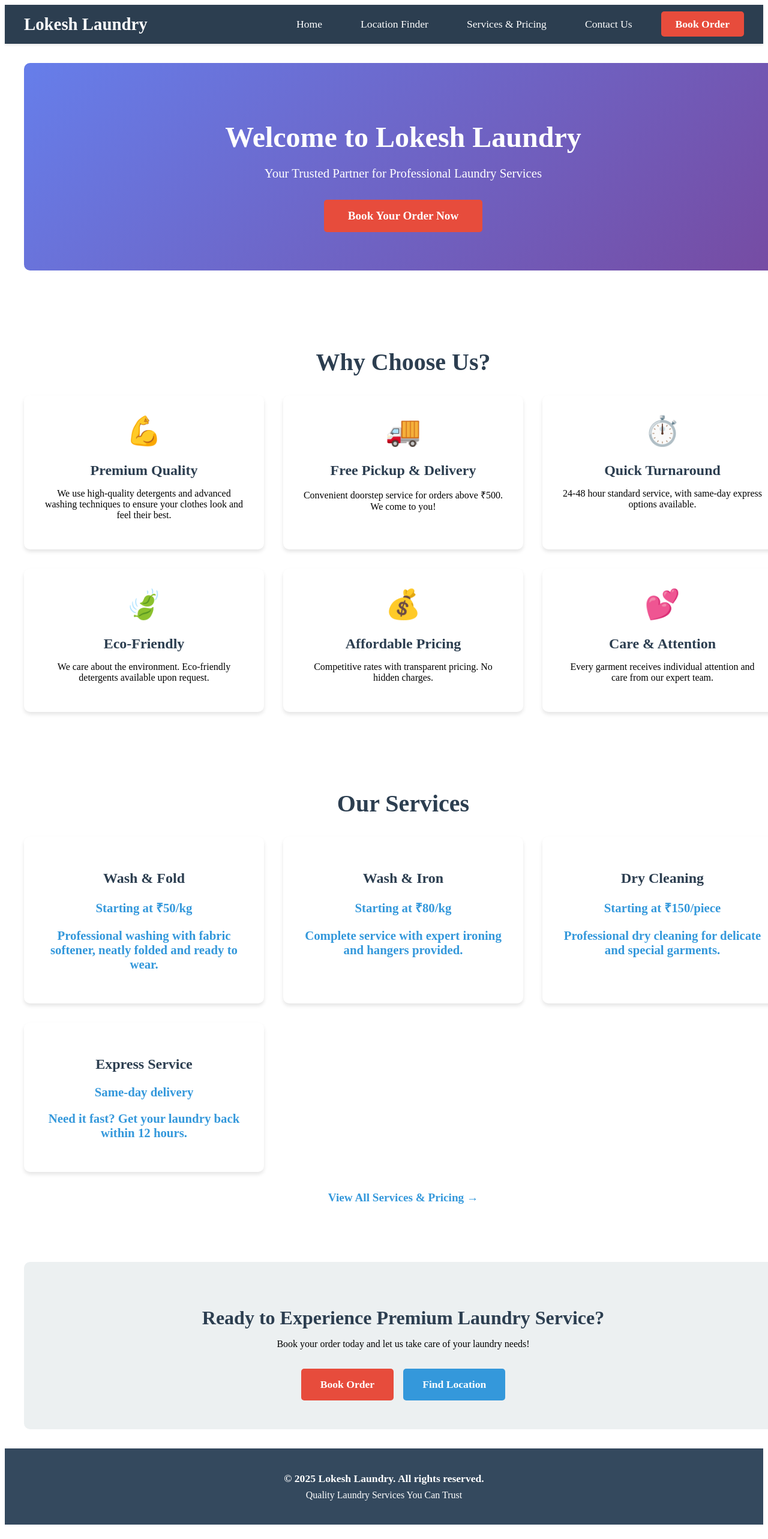
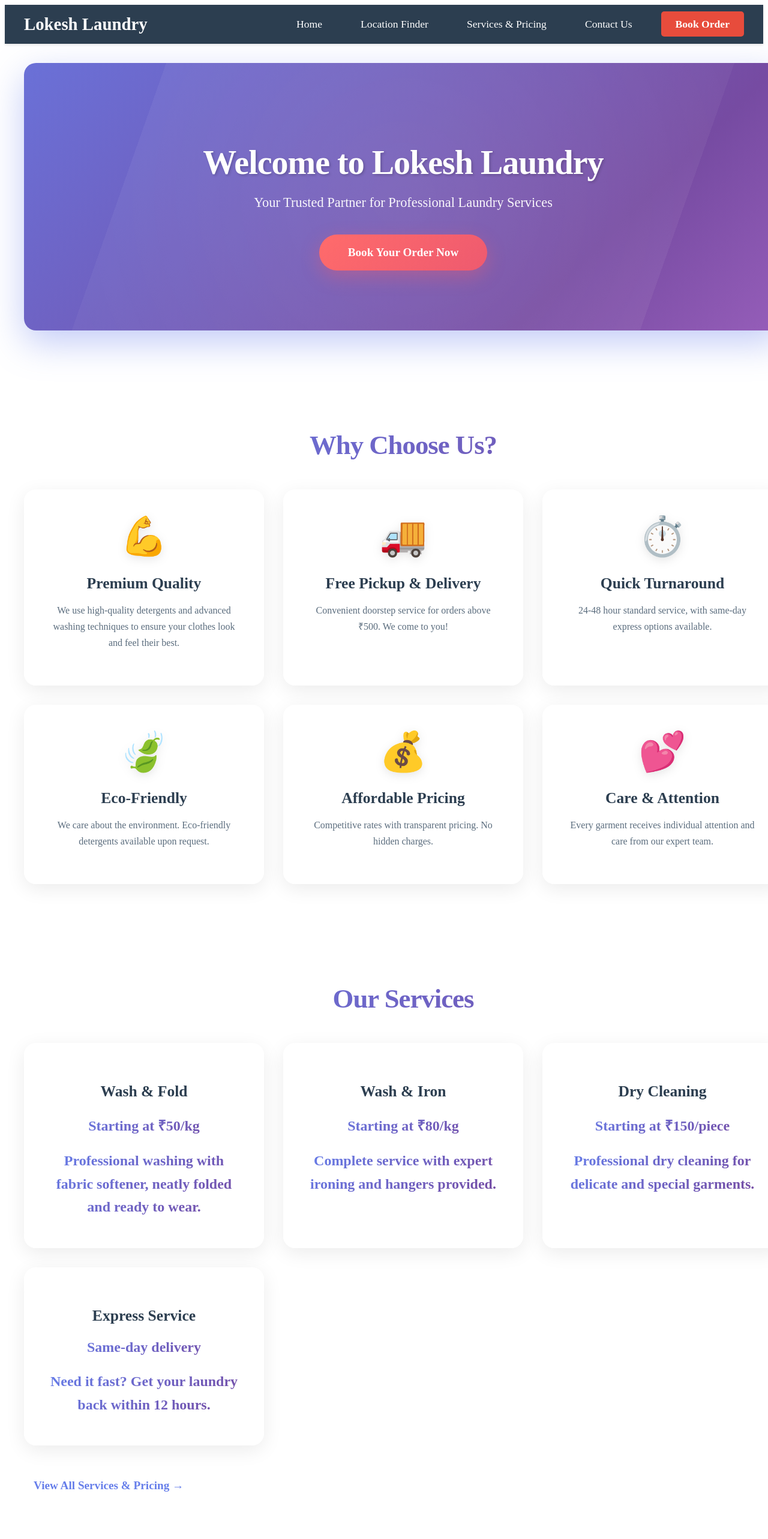
Before and after one commit to hrushikesh2k1/lokesh-laundry, a Next.js app: page / in a window 1280 px wide. Shown: the top 2566 px of the page at 60% size. Built offline with nearby package versions, Linux system fonts and the light colour scheme.

Commit message:
Revamp home page styles with modern design
Updated styles for the home page with modern design elements, including animated gradients and responsive adjustments.

```diff
--- a/styles/Home.module.css
+++ b/styles/Home.module.css
@@ -1,26 +1,401 @@
-/* Home Page Styles - Import from AllPages.module.css */
-/* These styles match the classes in AllPages.module.css */
+/* Modern & Trendy Home Page Styles */
 
-.hero { background: linear-gradient(135deg, #667eea 0%, #764ba2 100%); color: white; padding: 4rem 2rem; text-align: center; border-radius: 10px; margin-bottom: 3rem; }
-.heroTitle { font-size: 3rem; margin-bottom: 1rem; font-weight: bold; }
-.heroSubtitle { font-size: 1.3rem; margin-bottom: 2rem; }
-.ctaButton { background-color: #e74c3c; color: white; padding: 1rem 2.5rem; border-radius: 5px; text-decoration: none; font-size: 1.2rem; font-weight: bold; display: inline-block; transition: all 0.3s; }
-.ctaButton:hover { background-color: #c0392b; transform: translateY(-2px); box-shadow: 0 5px 15px rgba(0,0,0,0.3); }
-.features, .services { padding: 3rem 0; }
-.features h2, .services h2 { text-align: center; font-size: 2.5rem; color: #2c3e50; margin-bottom: 2rem; }
-.featuresGrid, .servicesGrid { display: grid; grid-template-columns: repeat(auto-fit, minmax(300px, 1fr)); gap: 2rem; margin-top: 2rem; }
-.featureCard, .serviceCard { background: white; padding: 2rem; border-radius: 10px; box-shadow: 0 4px 6px rgba(0,0,0,0.1); text-align: center; transition: transform 0.3s; }
-.featureCard:hover, .serviceCard:hover { transform: translateY(-5px); box-shadow: 0 8px 12px rgba(0,0,0,0.15); }
-.featureIcon { font-size: 3rem; display: block; margin-bottom: 1rem; }
-.featureCard h3, .serviceCard h3 { color: #2c3e50; margin-bottom: 1rem; font-size: 1.5rem; }
-.serviceCard p { color: #3498db; font-weight: bold; font-size: 1.3rem; }
-.serviceDesc { color: #7f8c8d; font-size: 1rem; font-weight: normal; }
-.viewMoreLink { display: block; text-align: center; margin-top: 2rem; color: #3498db; font-size: 1.2rem; text-decoration: none; font-weight: bold; }
-.cta { background-color: #ecf0f1; padding: 3rem; text-align: center; border-radius: 10px; margin-top: 3rem; }
-.cta h2 { font-size: 2rem; color: #2c3e50; margin-bottom: 1rem; }
-.ctaButtons { display: flex; gap: 1rem; justify-content: center; margin-top: 2rem; }
-.primaryButton, .secondaryButton { padding: 1rem 2rem; border-radius: 5px; text-decoration: none; font-weight: bold; font-size: 1.1rem; transition: all 0.3s; }
-.primaryButton { background-color: #e74c3c; color: white; }
-.primaryButton:hover { background-color: #c0392b; }
-.secondaryButton { background-color: #3498db; color: white; }
-.secondaryButton:hover { background-color: #2980b9; }
+/* Hero Section with Animated Gradient */
+.hero {
+  background: linear-gradient(135deg, #667eea 0%, #764ba2 50%, #f093fb 100%);
+  background-size: 200% 200%;
+  animation: gradientShift 8s ease infinite;
+  color: white;
+  padding: 6rem 2rem;
+  text-align: center;
+  border-radius: 20px;
+  margin-bottom: 4rem;
+  position: relative;
+  overflow: hidden;
+  box-shadow: 0 20px 60px rgba(102, 126, 234, 0.4);
+}
+
+.hero::before {
+  content: '';
+  position: absolute;
+  top: -50%;
+  left: -50%;
+  width: 200%;
+  height: 200%;
+  background: radial-gradient(circle, rgba(255,255,255,0.1) 0%, transparent 70%);
+  animation: rotate 20s linear infinite;
+}
+
+@keyframes gradientShift {
+  0% { background-position: 0% 50%; }
+  50% { background-position: 100% 50%; }
+  100% { background-position: 0% 50%; }
+}
+
+@keyframes rotate {
+  from { transform: rotate(0deg); }
+  to { transform: rotate(360deg); }
+}
+
+.heroTitle {
+  font-size: 3.5rem;
+  margin-bottom: 1rem;
+  font-weight: 800;
+  position: relative;
+  z-index: 1;
+  text-shadow: 2px 2px 4px rgba(0,0,0,0.2);
+  letter-spacing: -1px;
+  animation: fadeInUp 0.8s ease-out;
+}
+
+.heroSubtitle {
+  font-size: 1.4rem;
+  margin-bottom: 2.5rem;
+  position: relative;
+  z-index: 1;
+  opacity: 0.95;
+  font-weight: 300;
+  animation: fadeInUp 1s ease-out;
+}
+
+@keyframes fadeInUp {
+  from {
+    opacity: 0;
+    transform: translateY(30px);
+  }
+  to {
+    opacity: 1;
+    transform: translateY(0);
+  }
+}
+
+.ctaButton {
+  background: linear-gradient(135deg, #ff6b6b 0%, #ee5a6f 100%);
+  color: white;
+  padding: 1.2rem 3rem;
+  border-radius: 50px;
+  text-decoration: none;
+  font-size: 1.2rem;
+  font-weight: 700;
+  display: inline-block;
+  position: relative;
+  z-index: 1;
+  transition: all 0.4s cubic-bezier(0.175, 0.885, 0.32, 1.275);
+  box-shadow: 0 10px 30px rgba(238, 90, 111, 0.4);
+  animation: fadeInUp 1.2s ease-out;
+  overflow: hidden;
+}
+
+.ctaButton::before {
+  content: '';
+  position: absolute;
+  top: 0;
+  left: -100%;
+  width: 100%;
+  height: 100%;
+  background: linear-gradient(90deg, transparent, rgba(255,255,255,0.3), transparent);
+  transition: left 0.5s;
+}
+
+.ctaButton:hover::before {
+  left: 100%;
+}
+
+.ctaButton:hover {
+  transform: translateY(-3px) scale(1.05);
+  box-shadow: 0 15px 40px rgba(238, 90, 111, 0.5);
+}
+
+/* Features Section */
+.features, .services {
+  padding: 4rem 0;
+}
+
+.features h2, .services h2 {
+  text-align: center;
+  font-size: 2.8rem;
+  background: linear-gradient(135deg, #667eea 0%, #764ba2 100%);
+  -webkit-background-clip: text;
+  -webkit-text-fill-color: transparent;
+  background-clip: text;
+  margin-bottom: 3rem;
+  font-weight: 800;
+  letter-spacing: -1px;
+}
+
+.featuresGrid, .servicesGrid {
+  display: grid;
+  grid-template-columns: repeat(auto-fit, minmax(300px, 1fr));
+  gap: 2rem;
+  margin-top: 2rem;
+}
+
+/* Feature Cards with Glassmorphism */
+.featureCard, .serviceCard {
+  background: rgba(255, 255, 255, 0.9);
+  backdrop-filter: blur(10px);
+  padding: 2.5rem;
+  border-radius: 20px;
+  box-shadow: 0 8px 32px rgba(0,0,0,0.08);
+  text-align: center;
+  transition: all 0.4s cubic-bezier(0.175, 0.885, 0.32, 1.275);
+  border: 1px solid rgba(255,255,255,0.2);
+  position: relative;
+  overflow: hidden;
+}
+
+.featureCard::before, .serviceCard::before {
+  content: '';
+  position: absolute;
+  top: 0;
+  left: -100%;
+  width: 100%;
+  height: 100%;
+  background: linear-gradient(90deg, transparent, rgba(102, 126, 234, 0.1), transparent);
+  transition: left 0.5s;
+}
+
+.featureCard:hover::before, .serviceCard:hover::before {
+  left: 100%;
+}
+
+.featureCard:hover, .serviceCard:hover {
+  transform: translateY(-10px) scale(1.02);
+  box-shadow: 0 20px 50px rgba(102, 126, 234, 0.2);
+  background: rgba(255, 255, 255, 1);
+}
+
+.featureIcon {
+  font-size: 4rem;
+  display: block;
+  margin-bottom: 1.5rem;
+  animation: bounce 2s ease-in-out infinite;
+  filter: drop-shadow(0 4px 8px rgba(0,0,0,0.1));
+}
+
+@keyframes bounce {
+  0%, 100% { transform: translateY(0); }
+  50% { transform: translateY(-10px); }
+}
+
+.featureCard:hover .featureIcon, .serviceCard:hover .featureIcon {
+  animation: none;
+  transform: scale(1.2);
+  transition: transform 0.3s;
+}
+
+.featureCard h3, .serviceCard h3 {
+  color: #2c3e50;
+  margin-bottom: 1rem;
+  font-size: 1.6rem;
+  font-weight: 700;
+}
+
+.featureCard p {
+  color: #5a6c7d;
+  line-height: 1.7;
+  font-size: 1rem;
+}
+
+.serviceCard p {
+  background: linear-gradient(135deg, #667eea 0%, #764ba2 100%);
+  -webkit-background-clip: text;
+  -webkit-text-fill-color: transparent;
+  background-clip: text;
+  font-weight: 800;
+  font-size: 1.5rem;
+  margin-bottom: 0.5rem;
+}
+
+.serviceDesc {
+  color: #7f8c8d;
+  font-size: 1rem;
+  font-weight: normal;
+  line-height: 1.6;
+}
+
+.viewMoreLink {
+  display: inline-block;
+  text-align: center;
+  margin: 3rem auto 0;
+  color: #667eea;
+  font-size: 1.2rem;
+  text-decoration: none;
+  font-weight: 700;
+  position: relative;
+  transition: all 0.3s;
+  padding: 0.5rem 1rem;
+  border-radius: 10px;
+}
+
+.viewMoreLink::after {
+  content: '';
+  position: absolute;
+  bottom: 0;
+  left: 50%;
+  transform: translateX(-50%);
+  width: 0;
+  height: 2px;
+  background: linear-gradient(135deg, #667eea 0%, #764ba2 100%);
+  transition: width 0.3s;
+}
+
+.viewMoreLink:hover {
+  background: rgba(102, 126, 234, 0.05);
+}
+
+.viewMoreLink:hover::after {
+  width: 100%;
+}
+
+/* CTA Section with Modern Design */
+.cta {
+  background: linear-gradient(135deg, #667eea 0%, #764ba2 100%);
+  padding: 4rem 3rem;
+  text-align: center;
+  border-radius: 20px;
+  margin-top: 4rem;
+  box-shadow: 0 20px 60px rgba(102, 126, 234, 0.3);
+  position: relative;
+  overflow: hidden;
+}
+
+.cta::before {
+  content: '';
+  position: absolute;
+  top: -50%;
+  right: -50%;
+  width: 200%;
+  height: 200%;
+  background: radial-gradient(circle, rgba(255,255,255,0.1) 0%, transparent 70%);
+  animation: rotate 15s linear infinite reverse;
+}
+
+.cta h2 {
+  font-size: 2.5rem;
+  color: white;
+  margin-bottom: 1rem;
+  font-weight: 800;
+  position: relative;
+  z-index: 1;
+  text-shadow: 2px 2px 4px rgba(0,0,0,0.1);
+}
+
+.cta p {
+  color: rgba(255,255,255,0.95);
+  font-size: 1.2rem;
+  margin-bottom: 2rem;
+  position: relative;
+  z-index: 1;
+}
+
+.ctaButtons {
+  display: flex;
+  gap: 1.5rem;
+  justify-content: center;
+  flex-wrap: wrap;
+  margin-top: 2rem;
+  position: relative;
+  z-index: 1;
+}
+
+.primaryButton, .secondaryButton {
+  padding: 1.2rem 2.5rem;
+  border-radius: 50px;
+  text-decoration: none;
+  font-weight: 700;
+  font-size: 1.1rem;
+  transition: all 0.4s cubic-bezier(0.175, 0.885, 0.32, 1.275);
+  box-shadow: 0 10px 30px rgba(0,0,0,0.2);
+  position: relative;
+  overflow: hidden;
+}
+
+.primaryButton {
+  background: linear-gradient(135deg, #ff6b6b 0%, #ee5a6f 100%);
+  color: white;
+}
+
+.secondaryButton {
+  background: white;
+  color: #667eea;
+}
+
+.primaryButton::before, .secondaryButton::before {
+  content: '';
+  position: absolute;
+  top: 50%;
+  left: 50%;
+  width: 0;
+  height: 0;
+  border-radius: 50%;
+  background: rgba(255,255,255,0.3);
+  transform: translate(-50%, -50%);
+  transition: width 0.6s, height 0.6s;
+}
+
+.primaryButton:hover::before, .secondaryButton:hover::before {
+  width: 300px;
+  height: 300px;
+}
+
+.primaryButton:hover {
+  transform: translateY(-3px) scale(1.05);
+  box-shadow: 0 15px 40px rgba(238, 90, 111, 0.4);
+}
+
+.secondaryButton:hover {
+  transform: translateY(-3px) scale(1.05);
+  box-shadow: 0 15px 40px rgba(102, 126, 234, 0.3);
+  background: linear-gradient(135deg, #667eea 0%, #764ba2 100%);
+  color: white;
+}
+
+/* Responsive Design */
+@media (max-width: 768px) {
+  .heroTitle {
+    font-size: 2.5rem;
+  }
+
+  .heroSubtitle {
+    font-size: 1.1rem;
+  }
+
+  .hero {
+    padding: 4rem 1.5rem;
+    border-radius: 15px;
+  }
+
+  .ctaButton {
+    padding: 1rem 2rem;
+    font-size: 1rem;
+  }
+
+  .features h2, .services h2 {
+    font-size: 2.2rem;
+  }
+
+  .featuresGrid, .servicesGrid {
+    grid-template-columns: 1fr;
+    gap: 1.5rem;
+  }
+
+  .cta {
+    padding: 3rem 2rem;
+    border-radius: 15px;
+  }
+
+  .cta h2 {
+    font-size: 2rem;
+  }
+
+  .ctaButtons {
+    flex-direction: column;
+    gap: 1rem;
+  }
+
+  .primaryButton, .secondaryButton {
+    width: 100%;
+    max-width: 300px;
+  }
+}
```
